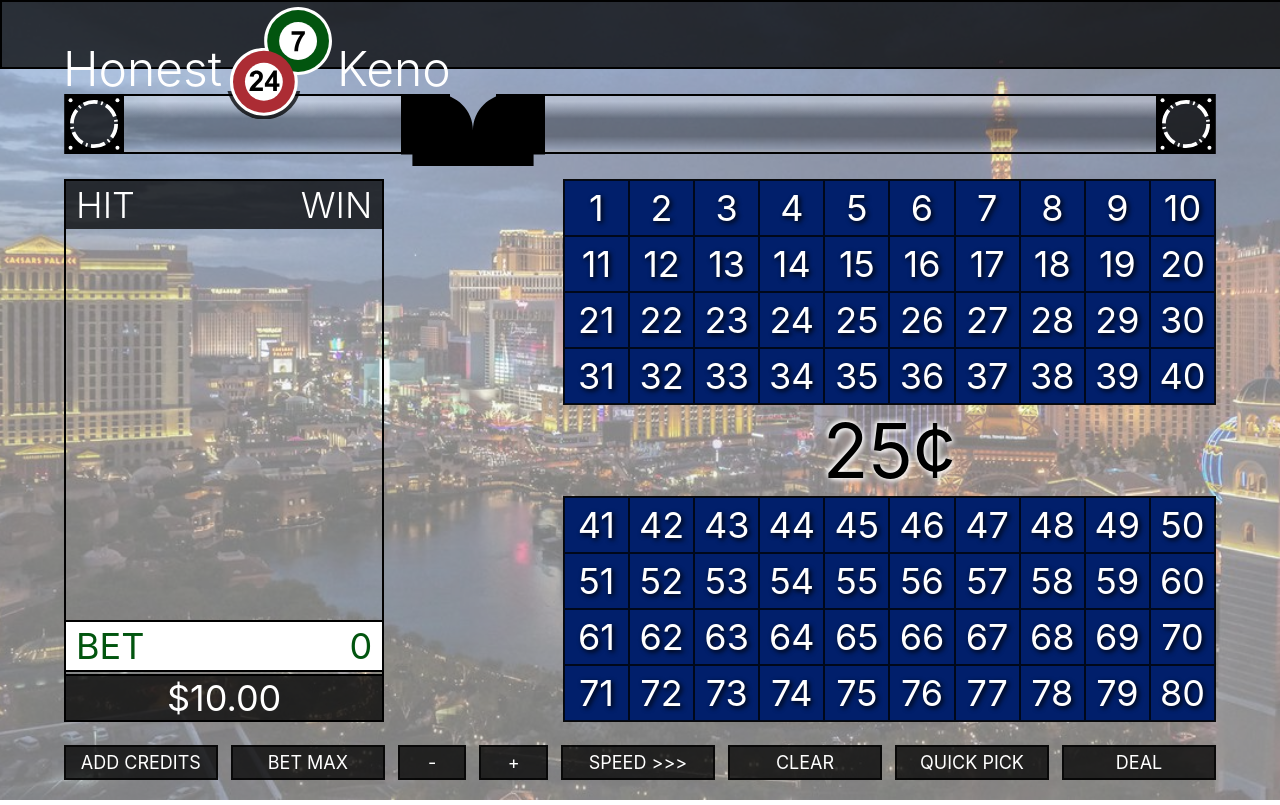
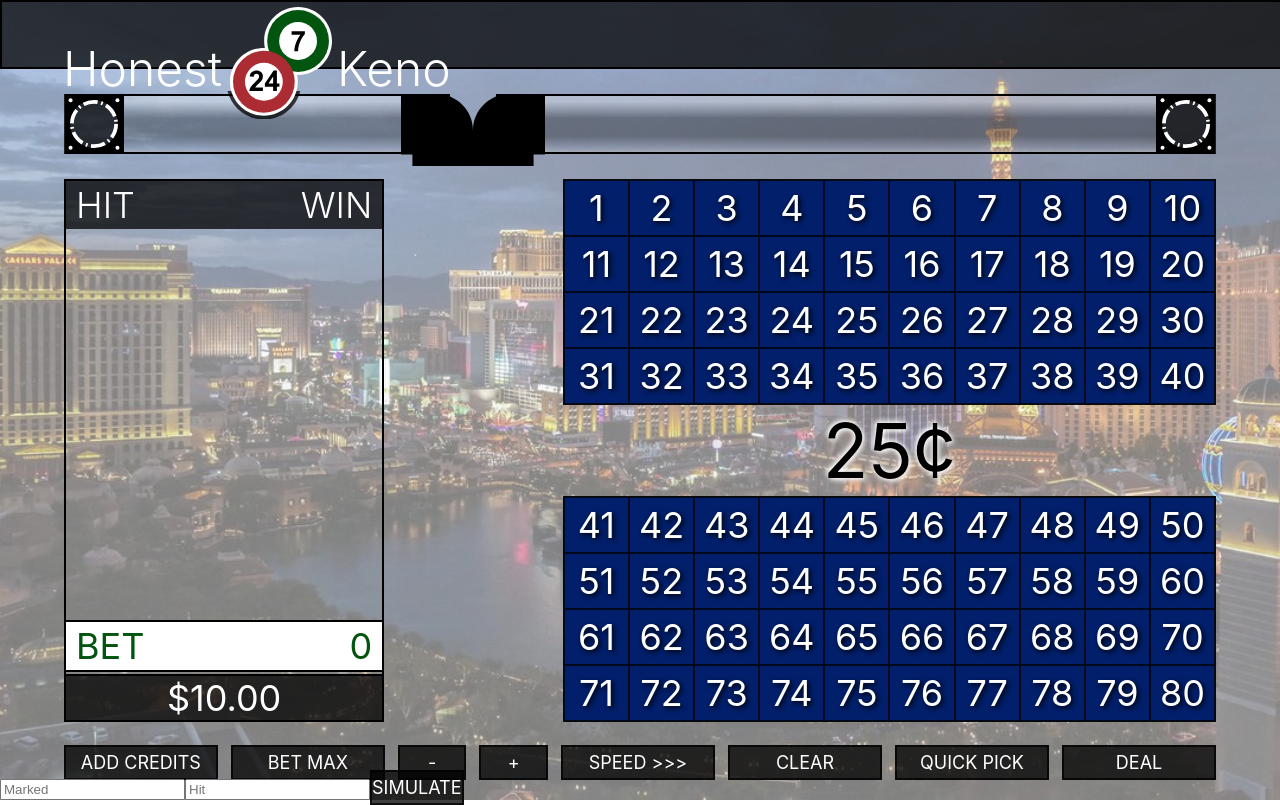
Before and after one commit to AdamMattas/honest_keno, a React (Create React App) app: page / in a window 1280 px wide. Built offline with nearby package versions, Linux system fonts and the light colour scheme.

Commit message:
added google analytics in app component

```diff
--- a/src/components/buttons.jsx
+++ b/src/components/buttons.jsx
@@ -24,9 +24,9 @@ const Buttons = props => {
         <QuickPickButton status={props.status} pick={props.pick} />
         <DealButton status={props.status} deal={props.deal} />
       </div>
-      {/* <div className="simulate">
+      <div className="simulate">
         <SimulateButton simulate={props.simulate} />
-      </div> */}
+      </div>
     </React.Fragment>
   );
 };
```
